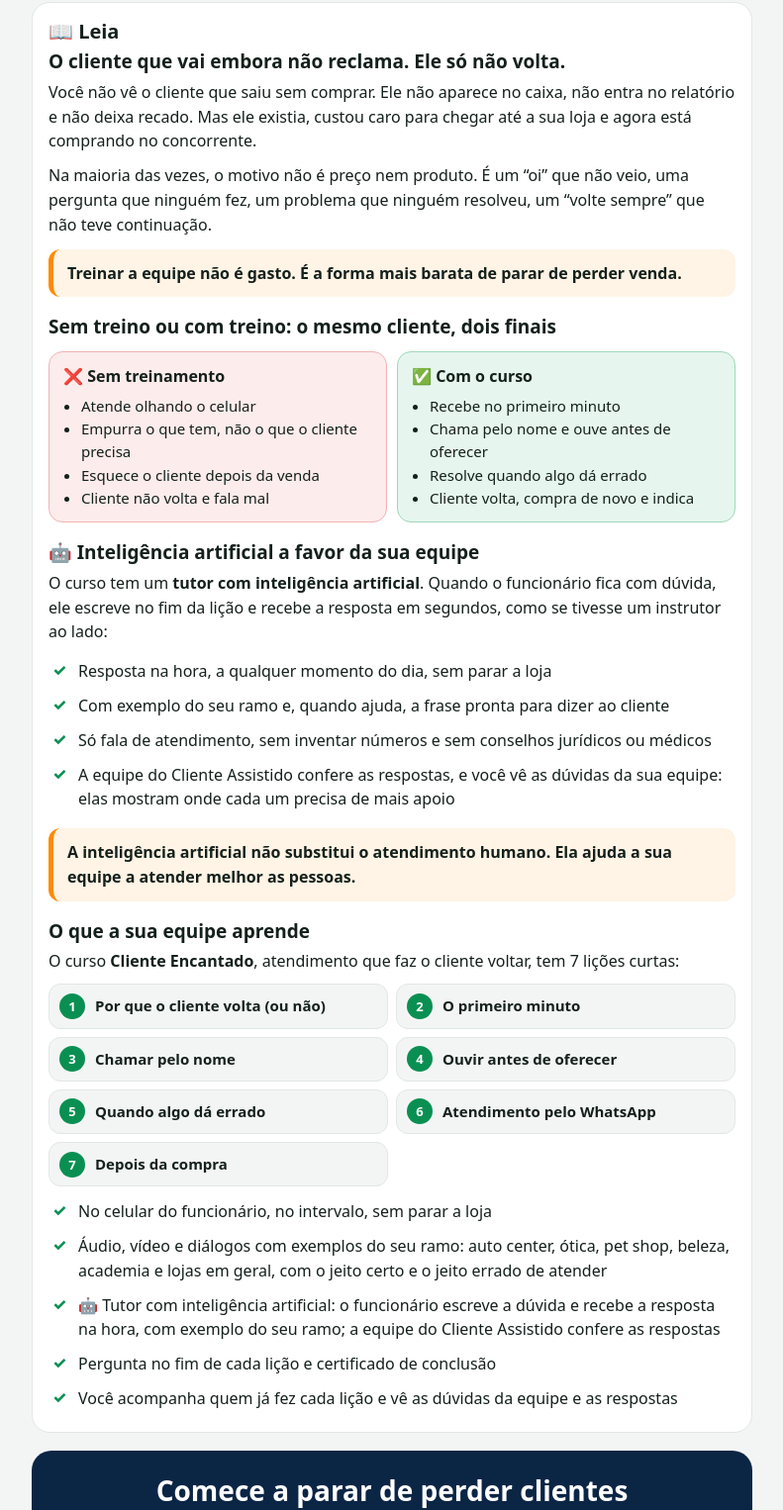
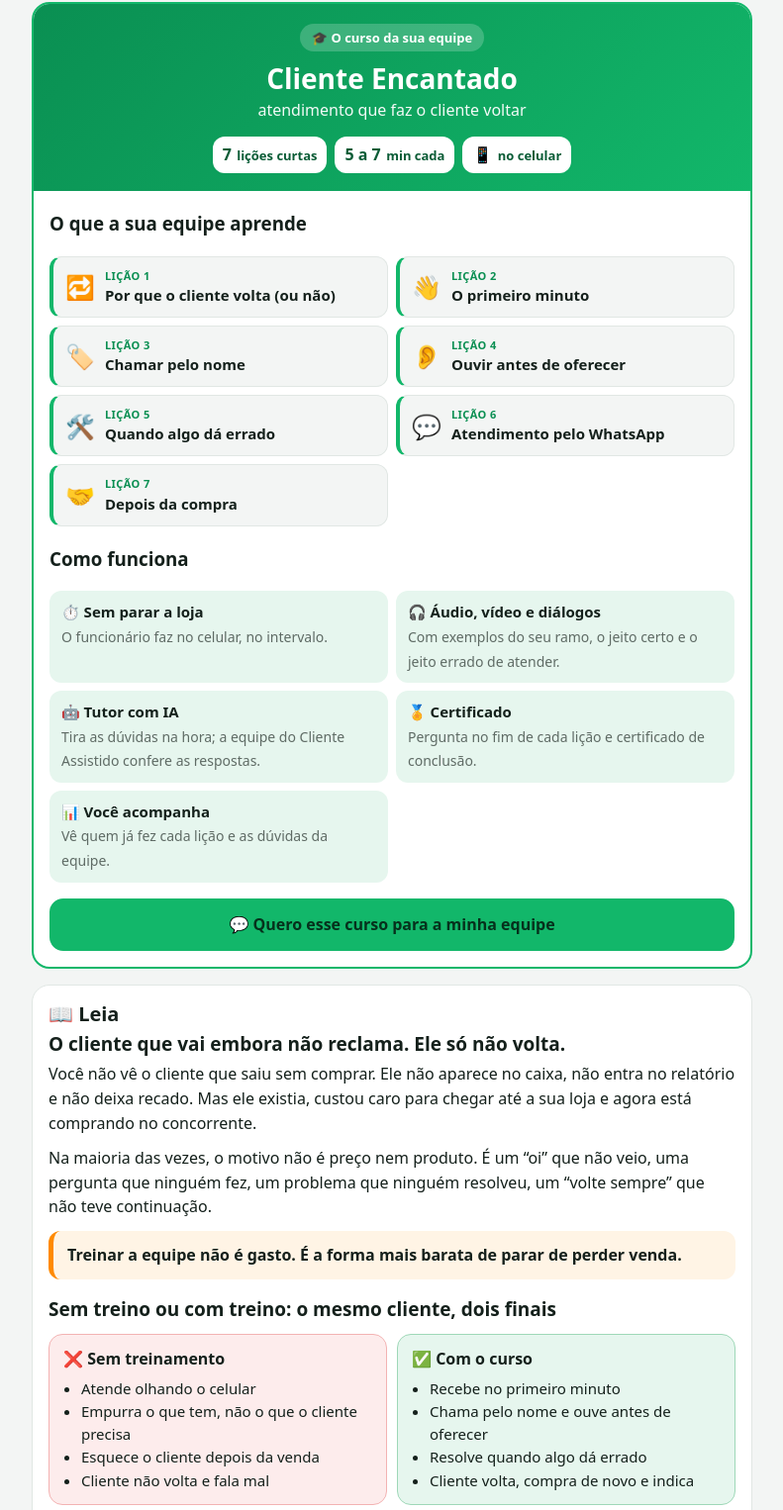
Before and after one commit to grupomarcosnascimento2-oss/cliente-assistido, a plain HTML site: page treinamento-loja/dono-da-loja/index.html in a window 1280 px wide. Shown: the part 3025-4551 px from the top of the page at 99% size, without its empty margins (244-1035 px from the left). Drawn offline with Linux system fonts and the light colour scheme.

Commit message:
v1.90.3: página dos donos com seção própria do curso antes do Leia
Co-Authored-By: Claude Opus 5.5 <noreply@anthropic.com>
Claude-Session: https://claude.ai/code/session_01BuN8isr6wWWnqXzANpxx5p

```diff
--- a/sw.js
+++ b/sw.js
@@ -1,4 +1,4 @@
-const CACHE = 'ca-1.90.2';
+const CACHE = 'ca-1.90.3';
 const SHELL = ['/', '/index.html', '/style.css', '/modelos.js', '/ramos.js', '/segmentos.js', '/app.js', '/auth.js', '/sync.js', '/gcontacts.js', '/implantacao.js', '/painel.js', '/premium.js', '/ia.js', '/suporte.js', '/gestor.js', '/vinculadas.js', '/verdados.js', '/wa.js', '/instalar.js', '/tema.js', '/versoes.js', '/prospec.js', '/presenca.js', '/vendas.js', '/dicas.js', '/treino-trilha1.js', '/treino-ilus.js', '/treino-audio.js', '/treino-dialogos.js', '/treino-ramos.js', '/curso-fraternidade.js', '/curso-acolhimento.js', '/curso-conflitos.js', '/treino.js', '/treino-semanais.js', '/alertas.js', '/orientacoes.js', '/mais-menu.js', '/dashboard.js', '/contrato.js', '/supabase.js', '/manifest.webmanifest', '/icon-192.png', '/termos.html', '/privacidade.html', '/legal.css'];
 self.addEventListener('install', e => {
   e.waitUntil(caches.open(CACHE).then(c => c.addAll(SHELL)).then(() => self.skipWaiting()));
--- a/treinamento-loja/dono-da-loja/dono.js
+++ b/treinamento-loja/dono-da-loja/dono.js
@@ -62,6 +62,7 @@
       audio: { base: 'https://kxwwbqjleskxzfbmybvb.supabase.co/storage/v1/object/public/curso-audio/dono/dlg/' },
       fecho: 'Isso não precisa continuar acontecendo. Investir no treinamento da sua equipe custa muito menos do que perder o próximo Seu José.'
     },
+    licoesIco: ['🔁', '👋', '🏷️', '👂', '🛠️', '💬', '🤝'],
     licoes: ['Por que o cliente volta (ou não)', 'O primeiro minuto', 'Chamar pelo nome', 'Ouvir antes de oferecer', 'Quando algo dá errado', 'Atendimento pelo WhatsApp', 'Depois da compra'],
     fontes: [
       ['Neogrid e Opinion Box, Consumo e Fidelização no Brasil, 2025', 'https://timesbrasil.com.br/empresas-e-negocios/servicos-e-varejo/atendimento-ruim-faz-80-dos-consumidores-desistirem-da-compra-mostra-pesquisa/'],
@@ -222,6 +223,23 @@
       <div class="rende" id="rende"><b>${esc(D.dialogo.rotulo)}</b><ul>${D.dialogo.rende.map(r => `<li>${esc(r)}</li>`).join('')}</ul><p class="fecho" id="fecho">${esc(D.dialogo.fecho)}</p><a class="btn" href="#fale">💬 Quero treinar a minha equipe</a></div>
     </section>
 
+    <section class="card curso" id="curso">
+      <div class="cursoTopo"><span class="cursoSelo">🎓 O curso da sua equipe</span>
+        <h2>Cliente Encantado</h2><p>atendimento que faz o cliente voltar</p>
+        <div class="cursoNums"><span><b>7</b> lições curtas</span><span><b>5 a 7</b> min cada</span><span><b>📱</b> no celular</span></div></div>
+      <h3>O que a sua equipe aprende</h3>
+      <ol class="licoes">${D.licoes.map((l, i) => `<li><span class="lIco">${D.licoesIco[i] || '⭐'}</span><span class="lTx"><small>Lição ${i + 1}</small>${esc(l)}</span></li>`).join('')}</ol>
+      <h3>Como funciona</h3>
+      <div class="vantagens">
+        <div><b>⏱️ Sem parar a loja</b><span>O funcionário faz no celular, no intervalo.</span></div>
+        <div><b>🎧 Áudio, vídeo e diálogos</b><span>Com exemplos do seu ramo, o jeito certo e o jeito errado de atender.</span></div>
+        <div><b>🤖 Tutor com IA</b><span>Tira as dúvidas na hora; a equipe do Cliente Assistido confere as respostas.</span></div>
+        <div><b>🏅 Certificado</b><span>Pergunta no fim de cada lição e certificado de conclusão.</span></div>
+        <div><b>📊 Você acompanha</b><span>Vê quem já fez cada lição e as dúvidas da equipe.</span></div>
+      </div>
+      <a class="btn cursoBtn" href="#fale">💬 Quero esse curso para a minha equipe</a>
+    </section>
+
     <section class="card ler">
       <h2>📖 Leia</h2>
       <h3>O cliente que vai embora não reclama. Ele só não volta.</h3>
@@ -242,16 +260,6 @@
         <li>A equipe do Cliente Assistido confere as respostas, e você vê as dúvidas da sua equipe: elas mostram onde cada um precisa de mais apoio</li>
       </ul>
       <div class="destaque">A inteligência artificial não substitui o atendimento humano. Ela ajuda a sua equipe a atender melhor as pessoas.</div>
-      <h3>O que a sua equipe aprende</h3>
-      <p>O curso <b>Cliente Encantado</b>, atendimento que faz o cliente voltar, tem 7 lições curtas:</p>
-      <ol class="licoes">${D.licoes.map(l => `<li>${esc(l)}</li>`).join('')}</ol>
-      <ul class="check">
-        <li>No celular do funcionário, no intervalo, sem parar a loja</li>
-        <li>Áudio, vídeo e diálogos com exemplos do seu ramo: auto center, ótica, pet shop, beleza, academia e lojas em geral, com o jeito certo e o jeito errado de atender</li>
-        <li>🤖 Tutor com inteligência artificial: o funcionário escreve a dúvida e recebe a resposta na hora, com exemplo do seu ramo; a equipe do Cliente Assistido confere as respostas</li>
-        <li>Pergunta no fim de cada lição e certificado de conclusão</li>
-        <li>Você acompanha quem já fez cada lição e vê as dúvidas da equipe e as respostas</li>
-      </ul>
     </section>
 
     <section class="cta" id="fale">
--- a/treinamento-loja/dono-da-loja/index.html
+++ b/treinamento-loja/dono-da-loja/index.html
@@ -95,10 +95,22 @@ button,.btn{font:inherit;font-weight:700;border-radius:14px;padding:12px 18px;bo
 .vs .sem{background:var(--bad);border:1px solid #f3b3b3}.vs .com{background:var(--ok);border:1px solid #9fd8b8}
 .vs h4{margin:0 0 6px;font-size:16px}.vs ul{margin:0;padding-left:18px}
 @media(max-width:480px){.vs{grid-template-columns:1fr}}
-.licoes{counter-reset:l;list-style:none;padding:0;margin:8px 0 0;display:grid;grid-template-columns:1fr 1fr;gap:8px}
-.licoes li{counter-increment:l;background:var(--bg);border:1px solid var(--line);border-radius:12px;padding:10px 12px 10px 46px;position:relative;font-weight:600;font-size:15px}
-.licoes li:before{content:counter(l);position:absolute;left:10px;top:50%;transform:translateY(-50%);width:26px;height:26px;border-radius:50%;background:var(--g2);color:#fff;display:grid;place-items:center;font-size:13px}
+.curso{padding:0;overflow:hidden;border:2px solid var(--g)}
+.curso>h3,.curso>.licoes,.curso>.vantagens,.curso>.cursoBtn{margin-left:16px;margin-right:16px}
+.curso>h3{margin-top:18px}
+.cursoTopo{background:linear-gradient(135deg,#0A8F52,#12B76A);color:#fff;padding:20px 16px 18px;text-align:center}
+.cursoSelo{display:inline-block;background:rgba(255,255,255,.2);border-radius:999px;padding:4px 12px;font-size:13px;font-weight:700}
+.cursoTopo h2{margin:10px 0 2px;font-size:28px;color:#fff}.cursoTopo p{margin:0;opacity:.95;font-size:16px}
+.cursoNums{display:flex;justify-content:center;gap:8px;flex-wrap:wrap;margin-top:14px}
+.cursoNums span{background:#fff;color:#0A5C36;border-radius:12px;padding:6px 10px;font-size:13px;font-weight:600}.cursoNums b{font-size:16px;margin-right:2px}
+.licoes{list-style:none;padding:0;display:grid;grid-template-columns:1fr 1fr;gap:8px;margin-top:8px}
+.licoes li{display:flex;align-items:center;gap:10px;background:var(--bg);border:1px solid var(--line);border-left:4px solid var(--g);border-radius:12px;padding:10px 12px;font-weight:700;font-size:15px}
+.lIco{font-size:24px;flex:0 0 auto}.lTx small{display:block;font-size:11px;font-weight:700;color:var(--g2);text-transform:uppercase;letter-spacing:.04em}
 @media(max-width:480px){.licoes{grid-template-columns:1fr}}
+.vantagens{display:grid;grid-template-columns:1fr 1fr;gap:8px;margin-top:8px}
+.vantagens div{background:var(--ok);border-radius:12px;padding:10px 12px}.vantagens b{display:block;font-size:15px}.vantagens span{font-size:14px;color:var(--mut)}
+@media(max-width:480px){.vantagens{grid-template-columns:1fr}}
+.cursoBtn{display:flex;margin-top:16px;margin-bottom:16px;border-color:var(--g);background:var(--g);color:#06301c}
 .check{list-style:none;padding:0;margin:8px 0 0}.check li{padding:5px 0 5px 30px;position:relative}.check li:before{content:'✓';position:absolute;left:4px;top:4px;color:var(--g2);font-weight:800}
 .cta{background:var(--n);color:#fff;border-radius:20px;padding:24px 18px;margin-top:18px;text-align:center;scroll-margin-top:12px}
 .cta h2{margin:0 0 8px;font-size:clamp(22px,6vw,28px);line-height:1.2}
--- a/versoes.js
+++ b/versoes.js
@@ -3,6 +3,7 @@
    CACHE no sw.js e a linha na tabela do documento vivo). [versão, data, o que mudou] */
 'use strict';
 window.CA_VERSOES = [
+  ['1.90.3', '21/11/2026', 'Página dos donos, pedido do Marcos: "O que a sua equipe aprende" saiu do Leia e virou a seção section.curso#curso logo antes dele (depois do diálogo): topo verde com selo, nome e subtítulo do curso e 3 números (7 lições, 5 a 7 min, no celular), lições em cartões com ícone (D.licoesIco) e "Lição N", "Como funciona" em 5 cartões (.vantagens) e botão para o contato.'],
   ['1.90.2', '21/11/2026', 'Página dos donos: diálogo com VOZES GRAVADAS escolhidas pelo Marcos (gpt-4o-mini-tts): Ana = marin, Beto = cedar, narrador do recado = echo (a mesma da página); 17 mp3 em curso-audio/dono/dlg/<a|c|n>-<hash djb2 do texto>.mp3; D.dialogo.audio.base; dono.js tocarGravadoDlg toca fala a fala num único Audio e, se um arquivo faltar (texto mudou), segue com as vozes do celular (falarCelDlg); Parar pausa o áudio.'],
   ['1.90.1', '21/11/2026', 'Página dos donos: saiu do diálogo a fala do Beto "Mas ninguém nunca ensinou a gente a lidar com isso", pedido do Marcos (passava responsabilidade para o dono); o diálogo tem 10 falas.'],
   ['1.90.0', '21/11/2026', 'Página /treinamento-loja/dono-da-loja, pedido do Marcos: o diálogo de sucesso (Ana atendendo o Seu José) virou "Uma conversa que acontece em muitas lojas": Ana e Beto, vendedores, lembram do Seu José, cliente fiel que sumiu depois de um mau atendimento (espera no balcão, celular, produto em falta sem alternativa) e levou a esposa junto; o narrador lê "Para você, dono, pensar" (sem culpa: ninguém agiu por mal; a perda invisível; quantos clientes este mês; reciprocidade da equipe; lições no intervalo, sem parar a loja) e a frase final em destaque, com botão para o contato; Beto desenhado no lugar do Seu José, balcão para os dois.'],
```
Also changed, not shown: app.js, 1 other file.
